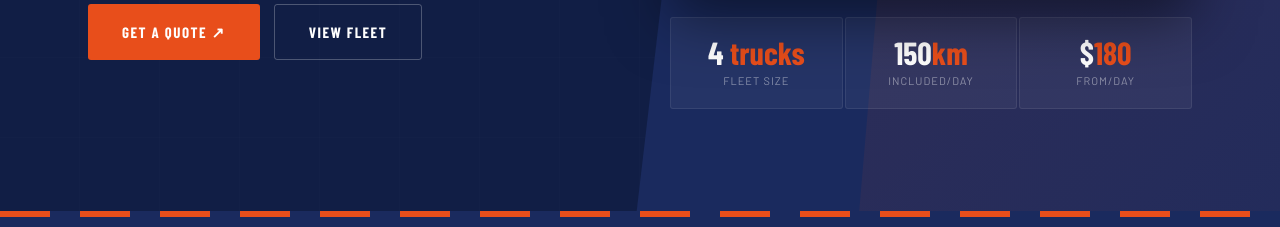
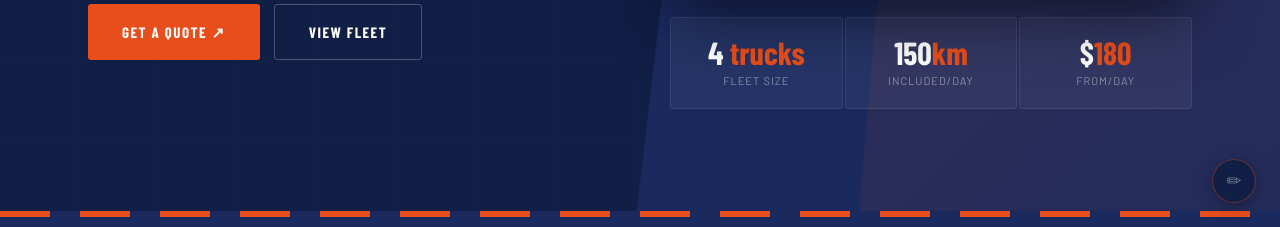
Before and after one commit to Hiriharan/RRTransport, a plain HTML site: page index.html in a window 1280 px wide. Shown: the part 573-800 px from the top of the page. Drawn offline with nearby package versions, Linux system fonts and the light colour scheme; a web font is replaced by a local one.

Commit message:
Update index.html

```diff
--- a/index.html
+++ b/index.html
@@ -2270,8 +2270,9 @@ function handleEnquiry(e) {
   }
 
   // Expose functions globally so buttons can call them
-  window.saveEdits   = saveEdits;
+  window.saveEdits    = saveEdits;
   window.exitEditMode = exitEditMode;
+  window.enterEditMode = enterEditMode;
 
   // Ctrl+Shift+E shortcut
   document.addEventListener('keydown', function(e) {
@@ -2295,6 +2296,22 @@ var today = new Date().toISOString().split('T')[0];
 document.querySelectorAll('input[type="date"]').forEach(function(inp) { inp.min = today; });
 
 </script>
+
+<!-- EDIT MODE TRIGGER BUTTON (owner only — subtle pencil icon bottom right) -->
+<button id="edit-trigger-btn"
+  onclick="if(typeof window.enterEditMode==='function'){window.enterEditMode();}else{alert('Edit mode not loaded yet — try again in a second.');}"
+  title="Click to enter Edit Mode (or press Ctrl+Shift+E)"
+  style="position:fixed;bottom:24px;right:24px;z-index:99998;
+    width:44px;height:44px;border-radius:50%;
+    background:#111e45;border:1.5px solid rgba(232,78,27,0.4);
+    color:rgba(255,255,255,0.4);font-size:18px;
+    cursor:pointer;display:flex;align-items:center;justify-content:center;
+    box-shadow:0 4px 16px rgba(0,0,0,0.3);
+    transition:all 0.2s;line-height:1;"
+  onmouseover="this.style.borderColor='#e84e1b';this.style.color='#e84e1b';this.title='Enter Edit Mode';"
+  onmouseout="this.style.borderColor='rgba(232,78,27,0.4)';this.style.color='rgba(255,255,255,0.4)';"
+>✏</button>
+
 <!-- EDIT MODE BAR -->
 <div id="edit-bar" style="display:none;position:fixed;bottom:24px;left:50%;transform:translateX(-50%);z-index:99999;background:#111e45;border:1.5px solid #e84e1b;border-radius:40px;padding:10px 24px;gap:16px;align-items:center;box-shadow:0 8px 32px rgba(0,0,0,0.5);font-family:'Barlow Condensed',sans-serif;white-space:nowrap;">
   <span style="font-size:13px;font-weight:700;letter-spacing:1.5px;text-transform:uppercase;color:#e84e1b;">✏ Edit Mode</span>
```
